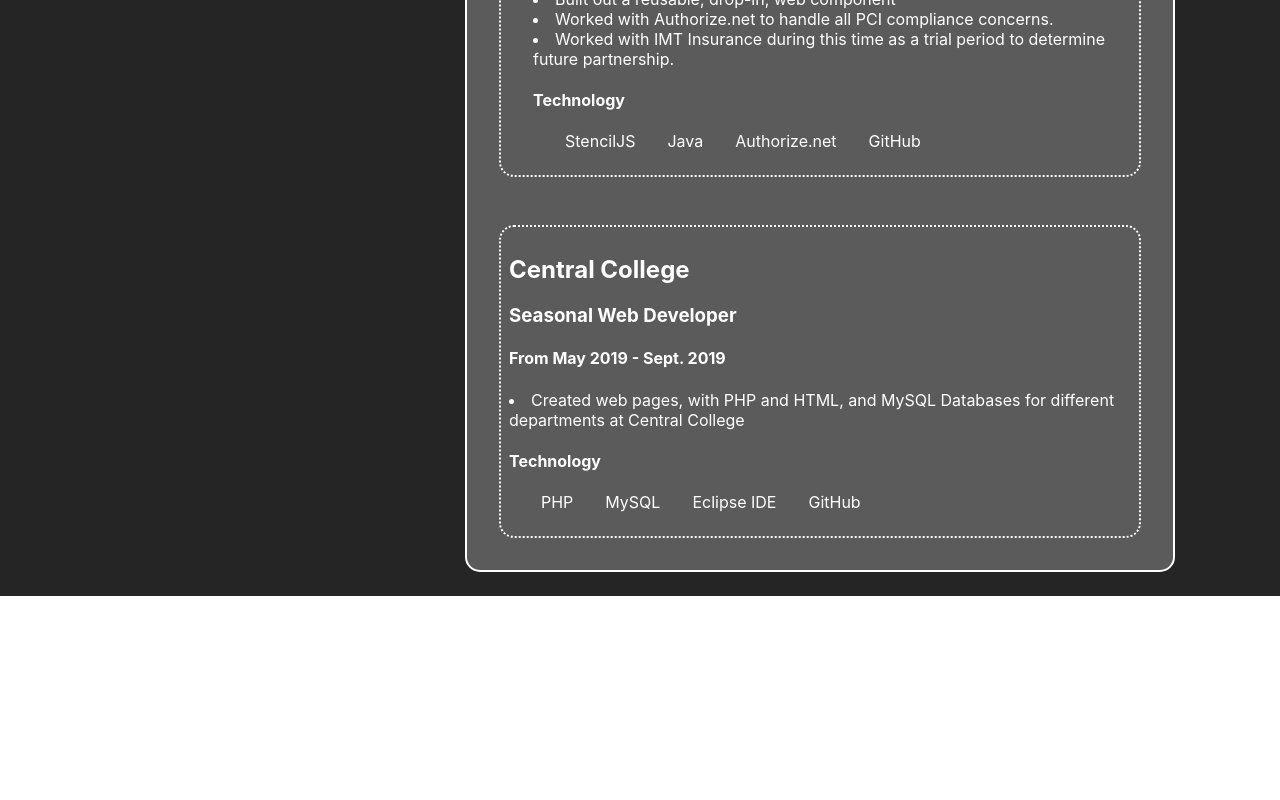
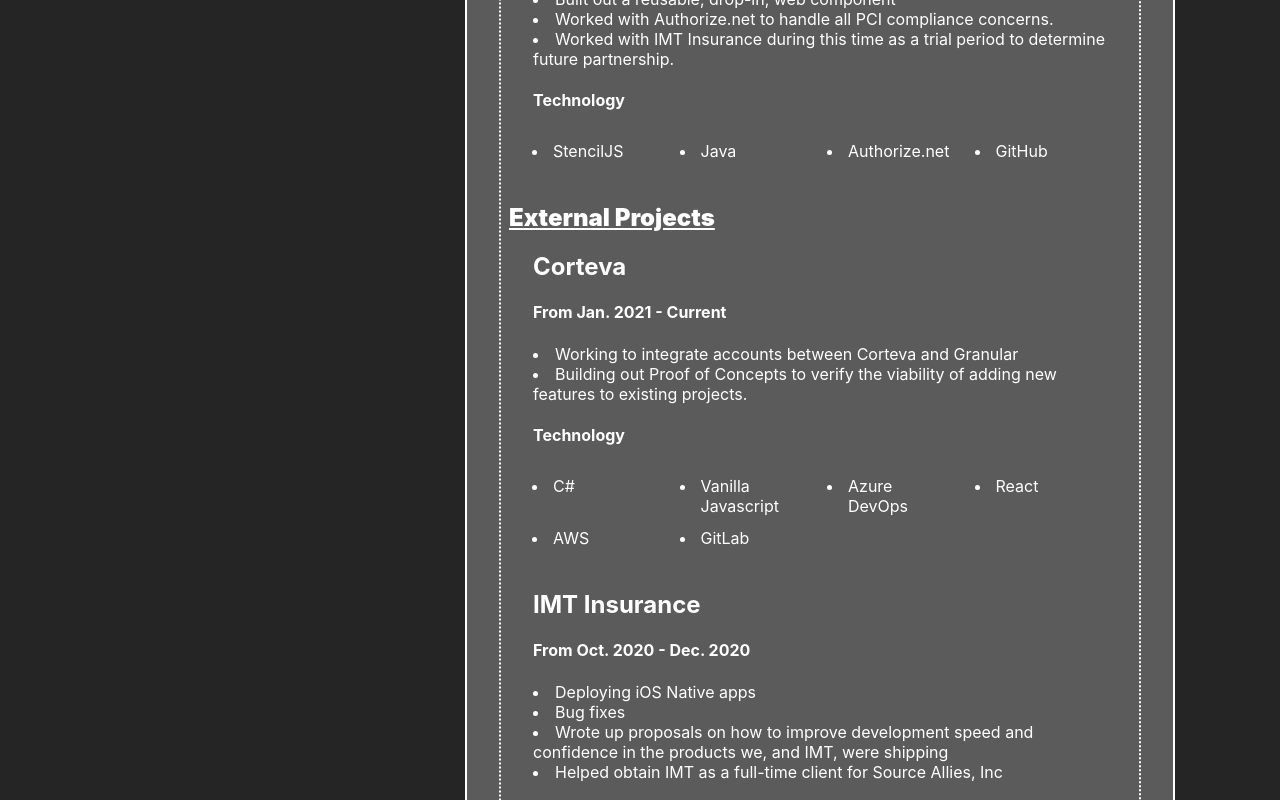
Before and after one commit to daltonehret3/personal-website, a React (Create React App) app: page /about in a window 1280 px wide. Shown: the part 1060-1860 px from the top of the page. Before the commit the page ends 1656 px from the top, so only its background shows below. Built offline with nearby package versions, Linux system fonts and the light colour scheme.

Commit message:
Finish up work history styling

```diff
--- a/src/components/about/Employment.jsx
+++ b/src/components/about/Employment.jsx
@@ -1,33 +1,37 @@
 import React from 'react';
 
-import {StyledList} from "../../styles/lists";
-import {DottedBorderedDiv} from "../../styles/divs";
+import { StyledList, StyledUL } from '../../styles/lists';
+import { DottedBorderedDiv } from '../../styles/divs';
 
 const SingleEmployer = (props) => (
     <DottedBorderedDiv
         style={{
             justifyContent: 'center',
-            width: 'auto'
+            width: 'auto',
         }}
     >
         <h2>{props.Employer}</h2>
         <h3>{props.Title}</h3>
-        <h4 style={{fontWeight: '700'}}>{`From ${props.Start_Date} - ${props.End_Date}`}</h4>
-        <p>
-            {
-                props.Description.map((item, i) => (
+        <h4 style={{ fontWeight: '700' }}>{`From ${props.Start_Date} - ${props.End_Date}`}</h4>
+        <p style={{ paddingInline: '24px' }}>
+            {props.Description.map((item, i) => (
                 <li key={i}>{item}</li>
-                ))
-            }
+            ))}
         </p>
         <h4>{'Technology'}</h4>
-        <ul style={{paddingLeft: '16px'}}>{
-            props.Technology.map((item, i) => (
-                <StyledList key={`${item}-${i}`}>
-                    {item}
-                </StyledList>
-            ))
-        }</ul>
+        <ul
+            style={{
+                display: 'grid',
+                gridAutoRows: '20px',
+                gridGap: '5px',
+                gridTemplateColumns: 'repeat(auto-fit, minmax(100px, 1fr))',
+                paddingLeft: '16px',
+            }}
+        >
+            {props.Technology.map((item, i) => (
+                <StyledList key={`${item}-${i}`}>{item}</StyledList>
+            ))}
+        </ul>
     </DottedBorderedDiv>
 );
 
@@ -35,59 +39,87 @@
     <DottedBorderedDiv
         style={{
             justifyContent: 'center',
-            width: 'auto'
+            width: 'auto',
         }}
     >
         <h2>{props.Employer}</h2>
         <h3>{props.Title}</h3>
-        <h4 style={{fontWeight: '700'}}>{`From ${props.Start_Date} - ${props.End_Date}`}</h4>
-        {
-            props.Projects?.Internal ?
+        <h4 style={{ fontWeight: '700' }}>{`From ${props.Start_Date} - ${props.End_Date}`}</h4>
+        {props.Projects?.Internal ? (
             <>
                 <h2
                     style={{
                         fontWeight: '900',
-                            textDecoration: 'underline'
+                        textDecoration: 'underline',
                     }}
                 >
                     {'Internal Projects'}
                 </h2>
-                    {
-                        props.Projects.Internal.map((project, i) => (
+                {props.Projects.Internal.map((project, i) => (
                     <div
                         key={project + '-' + i}
-                                style={{paddingInline: '24px'}}
+                        style={{ paddingInline: '24px' }}
                     >
                         <h2>{project.Name}</h2>
-                                <h4 style={{fontWeight: '700'}}>
+                        <h4 style={{ fontWeight: '700' }}>
                             {`From ${project.Start_Date} - ${project.End_Date}`}
                         </h4>
-                                <p>{
-                                    project.Description.map((item, i) => (
+                        <p>
+                            {project.Description.map((item, i) => (
                                 <li key={i}>{item}</li>
-                                    ))
-                                }</p>
+                            ))}
+                        </p>
                         <h4>{'Technology'}</h4>
-                                <ul style={{paddingLeft: '16px'}}>{
-                                    project.Technology.map((item, i) => (
-                                        <StyledList key={`${item}-${i}`}>
-                                            {item}
-                                        </StyledList>
-                                    ))
-                                }</ul>
+                        <StyledUL>
+                            {project.Technology.map((item, i) => (
+                                <StyledList key={`${item}-${i}`}>{item}</StyledList>
+                            ))}
+                        </StyledUL>
                     </div>
-                        ))
-                    }
+                ))}
             </>
-                : null
-        }
+        ) : null}
+        {props.Projects?.External ? (
+            <>
+                <h2
+                    style={{
+                        fontWeight: '900',
+                        textDecoration: 'underline',
+                    }}
+                >
+                    {'External Projects'}
+                </h2>
+                {props.Projects.External.map((project, i) => (
+                    <div
+                        key={project + '-' + i}
+                        style={{ paddingInline: '24px' }}
+                    >
+                        <h2>{project.Partner_Site}</h2>
+                        <h4 style={{ fontWeight: '700' }}>
+                            {`From ${project.Start_Date} - ${project.End_Date}`}
+                        </h4>
+                        <p>
+                            {project.Description.map((item, i) => (
+                                <li key={i}>{item}</li>
+                            ))}
+                        </p>
+                        <h4>{'Technology'}</h4>
+                        <StyledUL>
+                            {project.Technology.map((item, i) => (
+                                <StyledList key={`${item}-${i}`}>{item}</StyledList>
+                            ))}
+                        </StyledUL>
+                    </div>
+                ))}
+            </>
+        ) : null}
     </DottedBorderedDiv>
 );
 
 export const Employment = (props) => {
     if (props.Projects?.Internal || props.Projects?.External) {
-        return <ContractWork {...props} />
+        return <ContractWork {...props} />;
     } else {
-        return <SingleEmployer {...props} />
+        return <SingleEmployer {...props} />;
     }
 };
--- a/src/data/work-data/source-allies.json
+++ b/src/data/work-data/source-allies.json
@@ -53,7 +53,7 @@
                     "Performed basic database changes for our development environment to simulate data that we would see in production (used for integration and manual testing).",
                     "Helped lead the charge in making a more stable product by writing Acceptance/End-to-End tests that would run every night as well as before every deployment to ensure a fully functional product and to detect potential bugs before release."
                 ],
-                "Technology": ["React", "React Native", "Jest", "Wix/Detox", "Cypress", "Node.js", "SQL", "Google Cloud Platform", "Apollo GraphQL", "Apple Developer Program"]
+                "Technology": ["React", "React Native", "Jest", "Wix/Detox", "Cypress", "Node.js", "SQL", "Google Cloud Platform", "Apollo GraphQL", "Apple Developer Program", "REST APIs"]
             }
         ]
     }
--- a/src/styles/lists.js
+++ b/src/styles/lists.js
@@ -1,12 +1,20 @@
 import styled from 'styled-components';
+
+export const StyledUL = styled.ul`
+    display: grid;
+    grid-auto-rows: 20px;
+    grid-gap: 32px;
+    grid-template-columns: repeat(auto-fit, minmax(100px, 1fr));
+    padding-bottom: 32px;
+    padding-left: 16px;
+`;
 
 export const StyledList = styled.li`
     width: auto;
     height: auto;
-    padding-inline: 16px;
-    margin-top: 10px;
+    padding-inline: 4px;
+    padding-top: 10px;
     margin-right: 10px;
-    display: table-cell;
     vertical-align: middle;
     // border: 1px dotted red;
 `;
```
Lines whose indentation alone changed are shown as unchanged.
